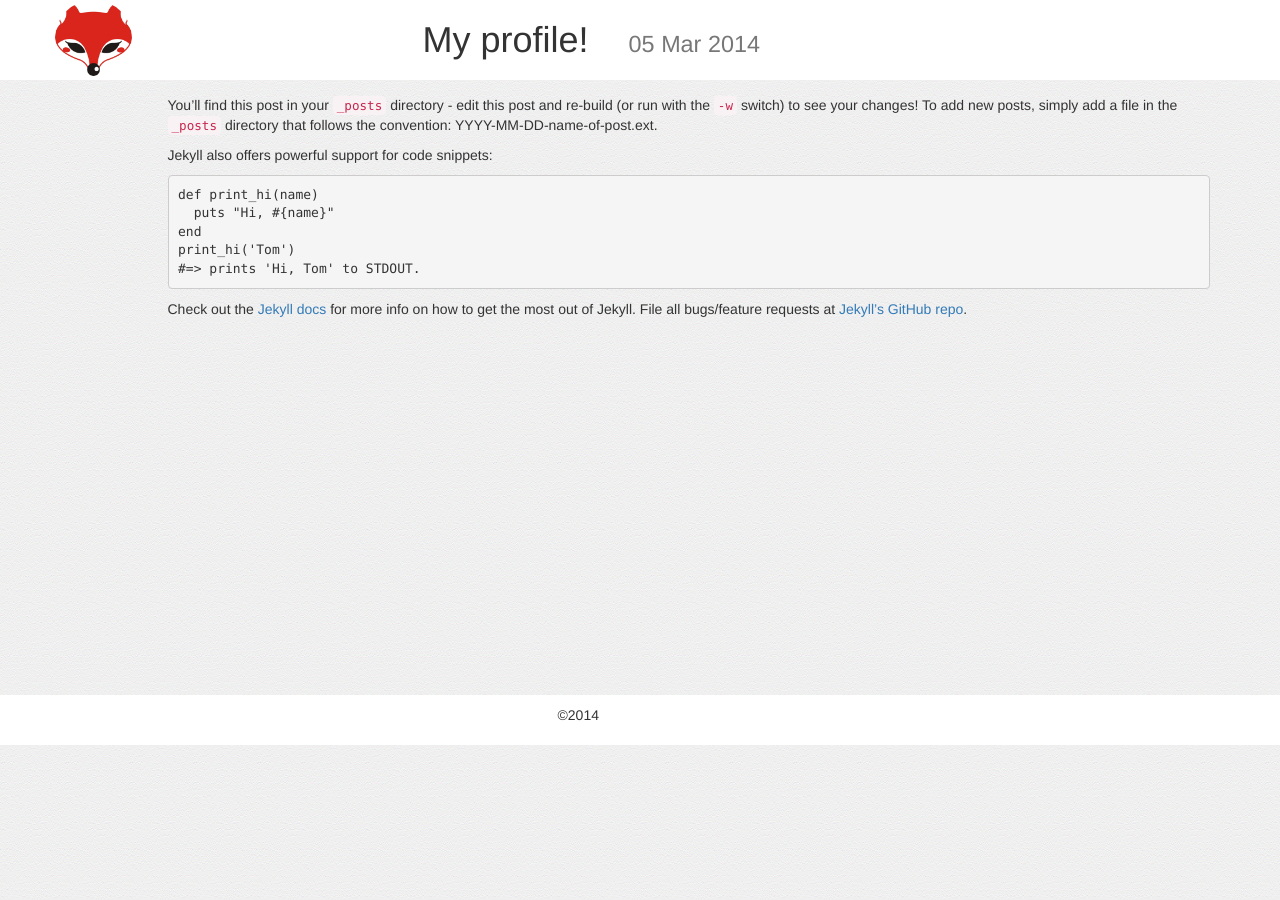
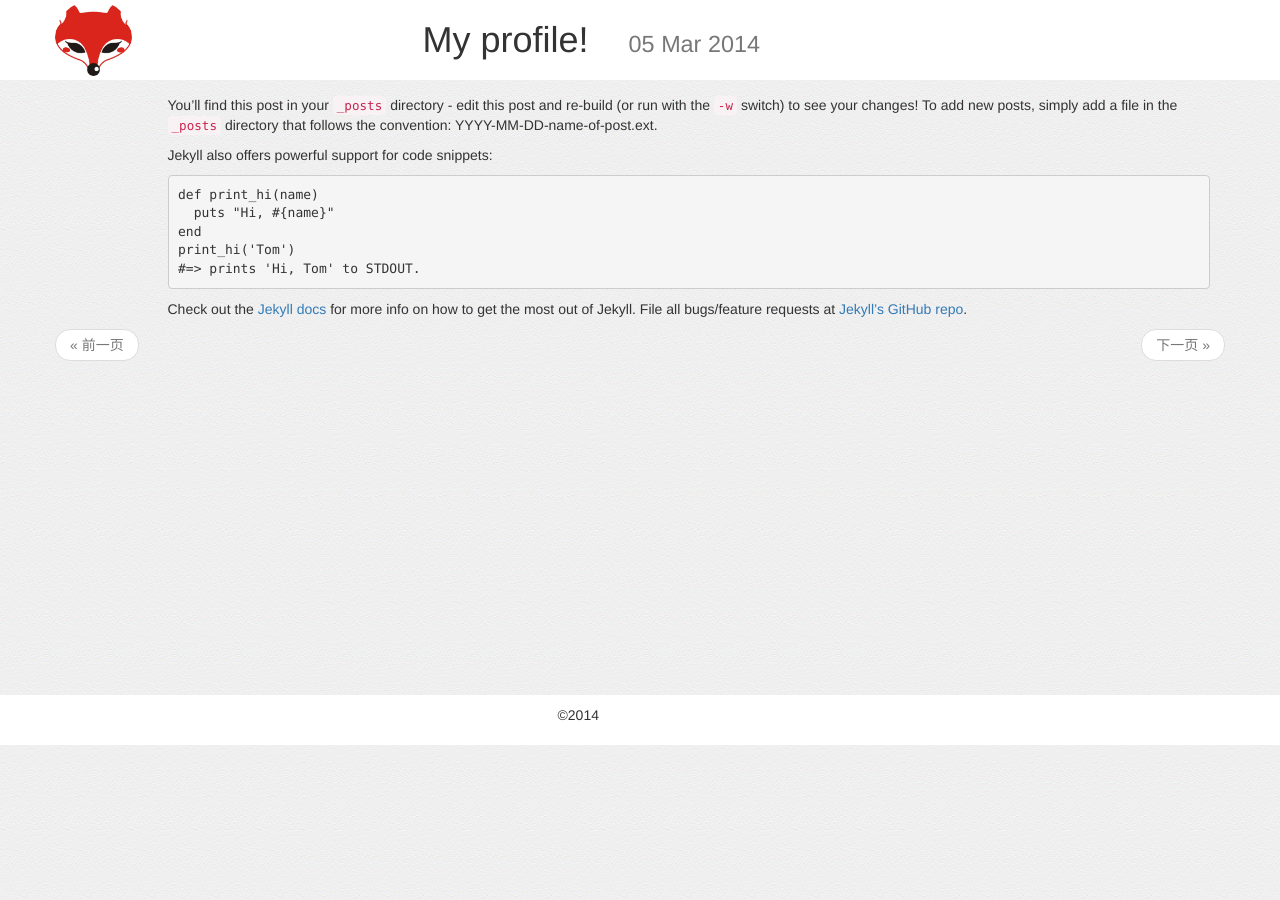
Before and after one commit to iflamed/iflamed.github.io, a Jekyll site: the page built from _posts/2014-03-06-my-profile.markdown, in a window 1280 px wide. Built offline with Jekyll 4.4.1, drawn with Linux system fonts in a browser that asks for light colours; nearby versions of some CDN libraries; Markdown is read by kramdown in place of the engine named in the settings.

Commit message:
add page for post

```diff
--- a/_layouts/post.html
+++ b/_layouts/post.html
@@ -4,7 +4,7 @@
     <meta charset="utf-8">
     <meta http-equiv="X-UA-Compatible" content="IE=edge,chrome=1">
     <meta name="viewport" content="width=device-width, initial-scale=1">
-    <title>{{ page.title }}</title>
+    <title>{{ site.name }} &middot; {{ page.title }}</title>
     <link rel="shortcut icon" href="../favicon.ico">
     <!-- Bootstrap -->
     <link href="http://apps.bdimg.com/libs/bootstrap/3.3.0/css/bootstrap.min.css" rel="stylesheet">
@@ -34,6 +34,29 @@
       <div class="container">
         <div class="row">
             <div class="col-xs-offset-1 col-xs-11">{{ content }}</div>
+            <nav>
+                <ul class="pager">
+                        {% if page.previous %}
+                        <li class="previous">
+                            <a href="{{ page.previous | prepend: site.baseurl | replace: '//', '/' }}">&laquo; 前一页</a>
+                        </li>
+                        {% else %}
+                        <li class="previous disabled">
+                            <a href="#">&laquo; 前一页</a>
+                        </li>
+                        {% endif %}
+                        {% if page.next %}
+                        <li class="next">
+                            <a href="{{ page.next | prepend: site.baseurl | replace: '//', '/' }}">下一页 &raquo;</a>
+                        </li>
+                        {% else %}
+                        <li class="next disabled">
+                            <a href="#">下一页 &raquo;</a>
+                        </li>
+                        {% endif %}
+                    </li>
+                </ul>
+            </nav>
         </div>
       </div>
     </div>
```
